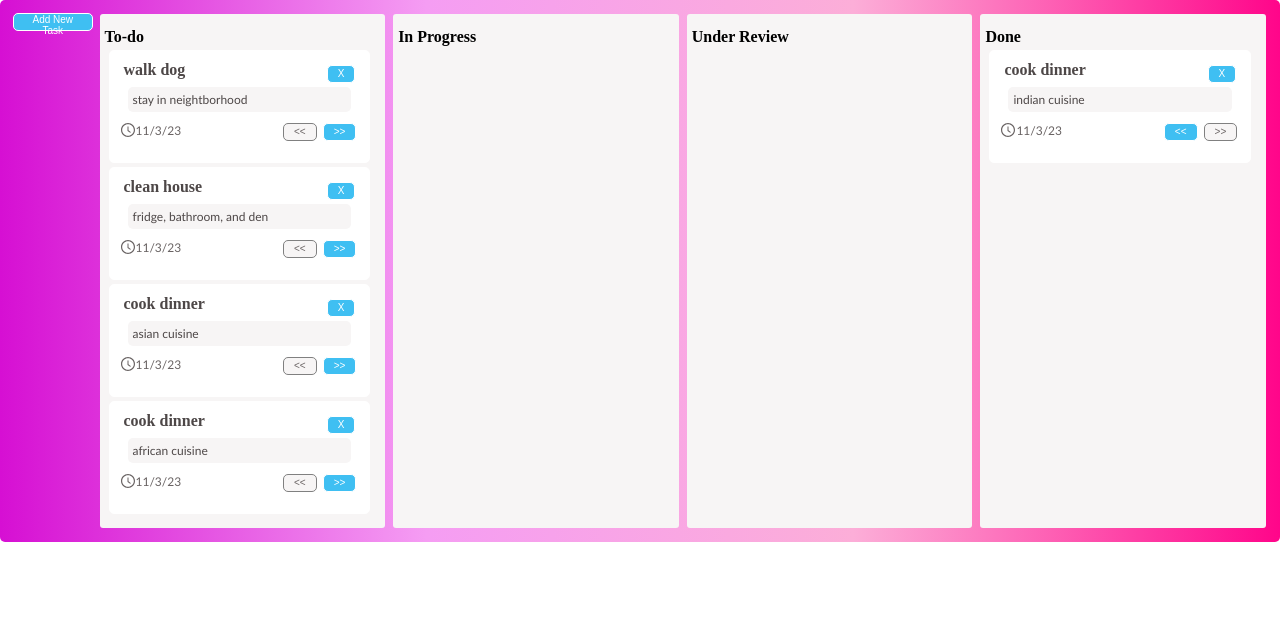
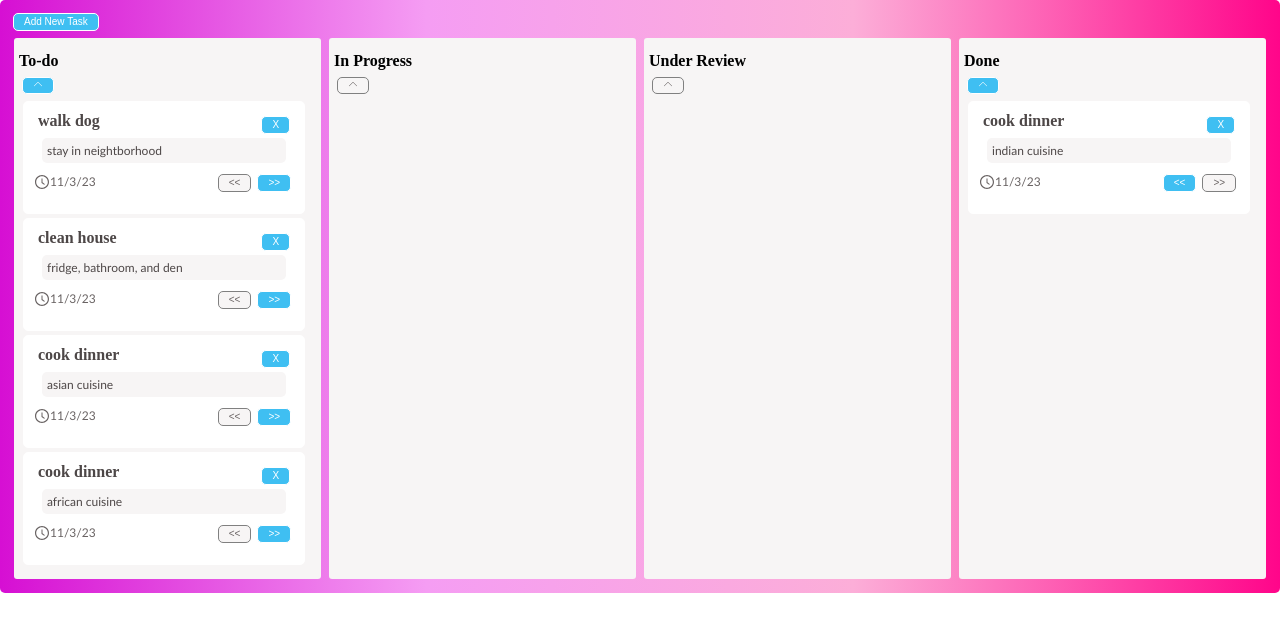
Before and after one commit to dayblassingame/CapableTM, a React app: page / in a window 1280 px wide. Shown: the top 632 px of the page. Built offline with nearby package versions, Linux system fonts and the light colour scheme.

Commit message:
optimized code

```diff
--- a/src/App.js
+++ b/src/App.js
@@ -2,39 +2,46 @@ import React, { useState, useEffect } from "react";
 import './App.scss'
 import Task from "./Task";
 import NewTaskModal from "./NewTaskModal";
+import {BsChevronUp} from 'react-icons/bs';
 
 //displays agile board
 export function App({taskProp}){
-    const stages = [
-        {
+    const [stages, setStages] = useState([
+         {
             name: 'To-do',
             accordion: true,
+            tasks: [],
         },
         {
             name: 'In Progress',
             accordion: true,
+            tasks: [],
         },
         {
             name: 'Under Review',
             accordion: true,
+            tasks: [],
         },
         {
             name: 'Done',
             accordion: true,
+            tasks: [],
         }
-    ]
-    const [tasks, setTasks] = useState([]);
+    ]);
     const [id, setId] = useState(0);
 
     //load initial saved task board
     useEffect(()=>{
-        let taskList = []
-        taskProp.forEach((task, i) =>{
+        let tempStageList = [...stages];
+
+        taskProp.forEach((task, i) => {
             task.id = i;
-            taskList = [...taskList, task];
+            tempStageList[task.currentStage].tasks.push(task);
         })
-        setTasks([...taskList])
-        setId(taskList.length)
+
+        setId(taskProp.length)
+        setStages([...tempStageList])
+
     }, [])
 
     //function to add new Task to list and then hide form
@@ -53,9 +60,17 @@ export function App({taskProp}){
             dueDate: (new Date(date.getTime()+timezone*60000))
         }
 
+        //increment id for next new task
         setId(id+1);
-        setTasks([...tasks, newTask])
 
+        //add task to to-do list
+        let tempObject = {
+            name: stages[0].name,
+            accordion: stages[0].accordion
+        };
+        tempObject.tasks = [...stages[0].tasks, newTask];
+
+        setStages([tempObject, ...(stages.slice(1))]);
         //clear information from form fields
         clearForm();
 
@@ -66,34 +81,33 @@ export function App({taskProp}){
         newTaskBtn.classList.remove('display-none');
     }
 
-    //move task to previous stage
+    //delete or move tasks to prev or next column
     const taskHandler = (stage, id, operation) =>{
 
-        const taskToMove = tasks.find((a) => a.id == id);
-        let tempTasks =[...tasks];
+        const taskToMove = stages[stage].tasks.find((a) => a.id == id);
 
-        tempTasks = tempTasks.filter((task)=>
-            task.id !== id
-        )
-
-        switch(operation){
-            case 'prev':
-                taskToMove.currentStage = stage - 1;
-                tempTasks.push(taskToMove)
-                break;
-            case 'next':
-                taskToMove.currentStage = stage + 1;
-                tempTasks.push(taskToMove)
-                break;
-        }
-        setTasks([...tempTasks])
+        setStages(stages.map((item, index) => {
+            if(index == stage){
+                return{
+                    ...item,
+                    tasks: stages[stage].tasks.filter(a => a.id != id)
+                }
+            }else if(index == stage+operation){
+                taskToMove.currentStage = stage + operation;
+                return{
+                    ...item,
+                    tasks: [...stages[index].tasks, taskToMove]
+                }
+            }else{
+                return item
+            }
+        }))
     }
 
     return(
-        <div className="ctm-L-wrapper">
-            <main id='main' className='ctm-L-tasklistsContainer' >
-                <span className="ctm-newTaskContainer">
-                    <button id='newTaskBtn' className="ctm-C-newTaskButton ctm-C-button"
+        <main className="ctm-L-wrapper">
+                <span className="ctm-C-newTaskContainer">
+                    <button id='newTaskBtn' className="ctm-C-button ctm-C-newTaskButton"
                     onClick={(()=>{
                         const modal = document.getElementById('newTaskModal');
                         modal.classList.add('ctm-C-newTaskModalContainer');
@@ -107,11 +121,19 @@ export function App({taskProp}){
                             return(
                                 <ul className='ctm-L-tasklist' key={stage+index}>
                                     <label className="ctm-L-taskListHeading"><b>{stage.name}</b></label>
-                                    <span id={stage.name +'li'} >
+                                    <button id={stage.name+'Accordion'} disabled={stage.tasks.length==0} className={stage.accordion ? 'ctm-C-button accordionOpen' : 'ctm-C-button accordionOpen accordionClosed'}
+                                    onClick={()=>setStages(stages.map(item=>{
+                                        if(item.name == stage.name)
+                                            return {...item, accordion: !item.accordion}
+                                        else
+                                            return item;
+                                    }))
+
+                                    }><BsChevronUp/></button>
+                                    <span
+                                    id={stage.name +'li'} className={stage.accordion ? '':'display-none'}>
                                         {
-                                            tasks.map((task) =>{
-                                                if(task.currentStage !== index)
-                                                    return;
+                                            stage.tasks.map((task) =>{
                                                 return(
                                                     <Task
                                                         key={task.id}
@@ -134,6 +156,5 @@ export function App({taskProp}){
                 </span>
 
             </main>
-        </div>
     )
 }
--- a/src/NewTaskModal.jsx
+++ b/src/NewTaskModal.jsx
@@ -37,7 +37,7 @@ export default function NewTaskModal(props){
                 props.submit(e, clearForm);
                 return;
             }
-            setError('Due date cannot be in the past.')
+            setError('Due date must be in the future.')
         }catch(err){
             console.log('cannot compare times');
         }
@@ -54,7 +54,7 @@ export default function NewTaskModal(props){
                     <input required type='text' name='details' value={details} autoComplete='off' maxLength='300' onChange={(e)=>setDetails(e.target.value)}/>
                 </span>
                 <span>
-                    <p id='dateError'>{error}</p>
+                    <p id='dateError' className="error">{error}</p>
                     <label><b>Due Date</b></label>
                     <input type='date' name='date'
                     required min={new Date()} value={date} onChange={(e) => setDate(e.target.value)}/>
--- a/src/Task.jsx
+++ b/src/Task.jsx
@@ -13,13 +13,13 @@ export default function Task(props){
     const handler = (e) =>{
         switch(e.target.name){
             case 'prev':
-                props.taskHandler(stage, id, 'prev')
+                props.taskHandler(stage, id, -1)
                 break;
             case 'next':
-                props.taskHandler(stage, id, 'next')
+                props.taskHandler(stage, id, 1)
                 break;
             case 'delete':
-                props.taskHandler(stage, id, 'del')
+                props.taskHandler(stage, id, 0)
                 break;
             }
     }
```
